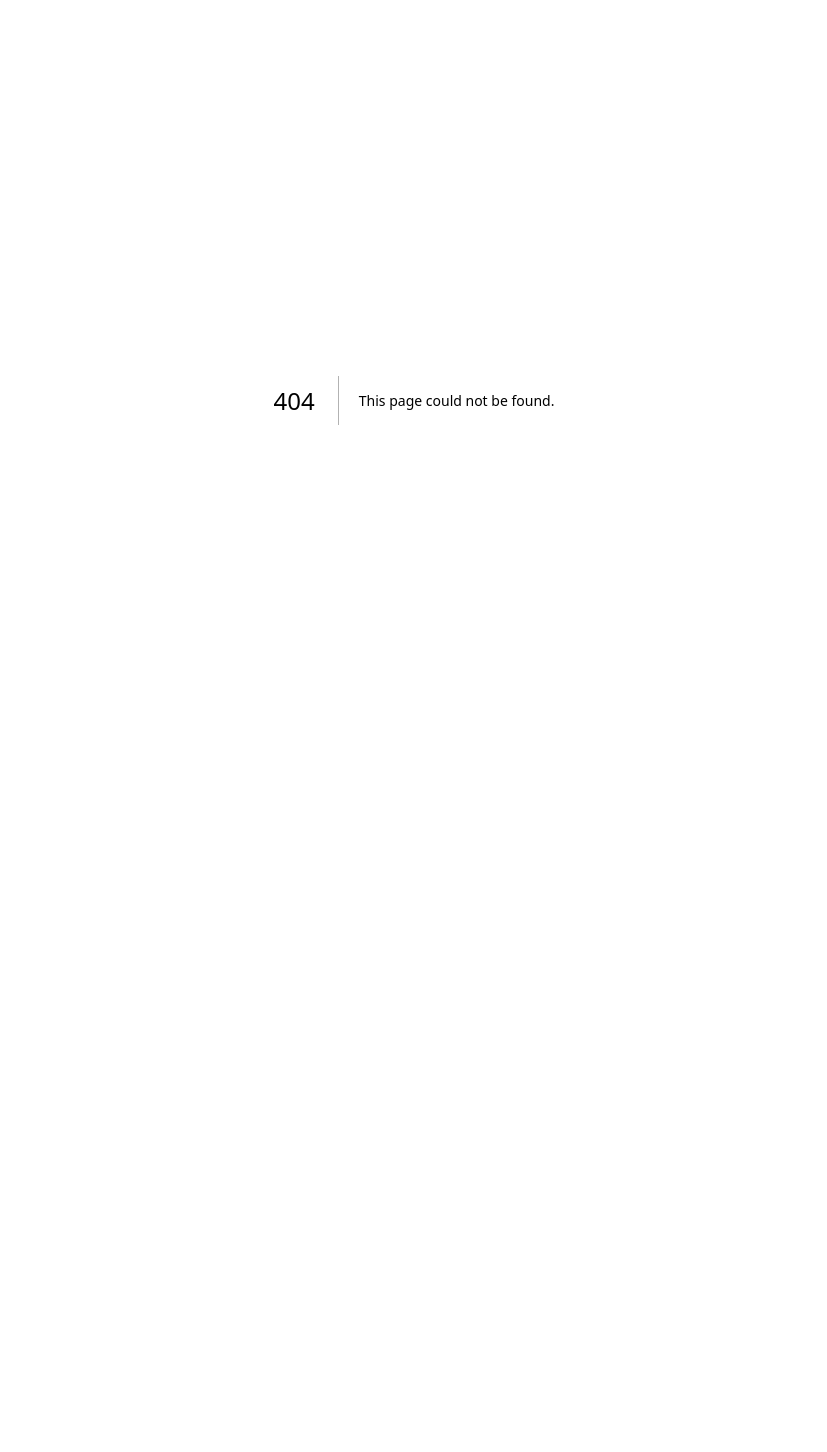
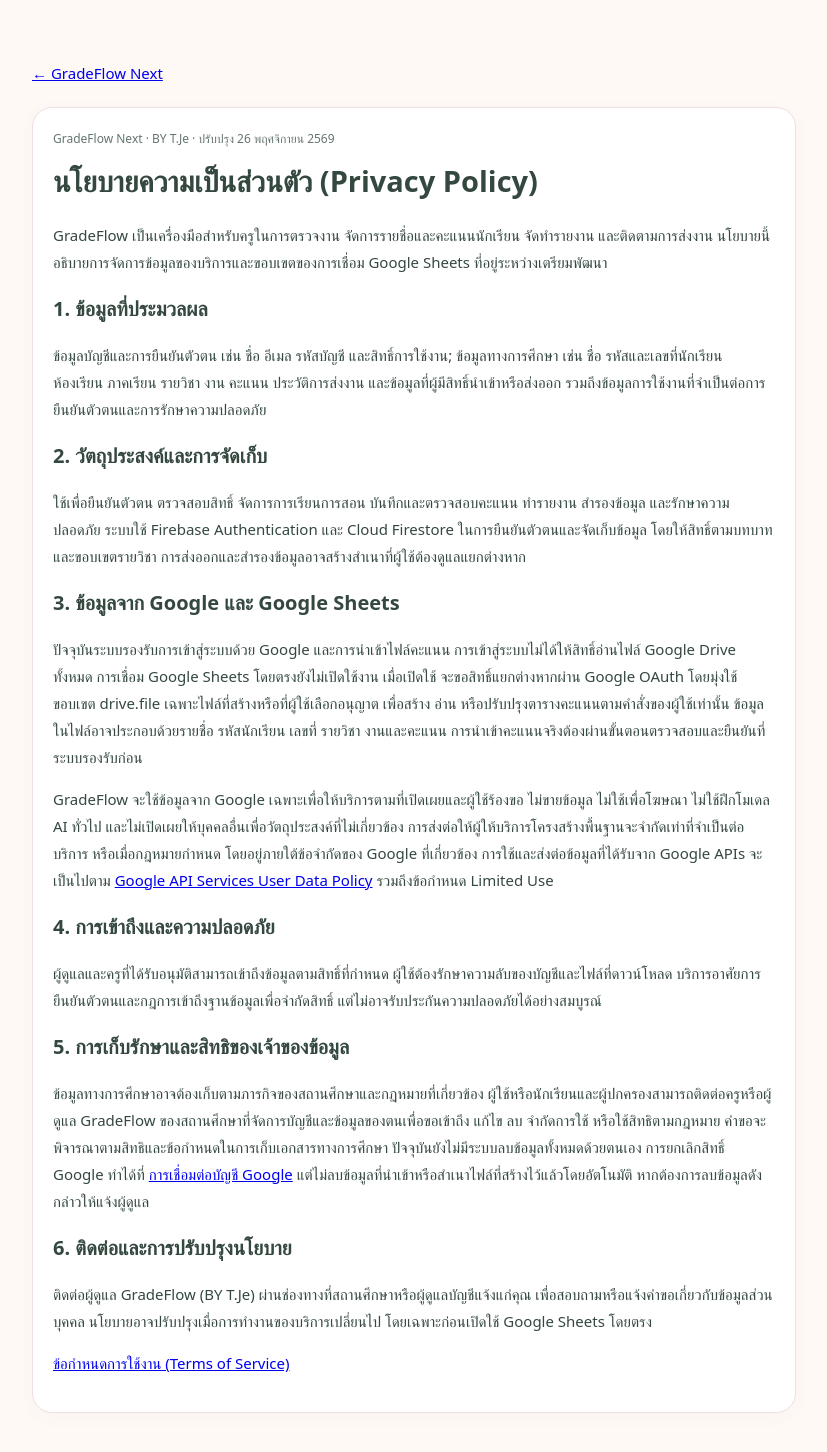
Before and after one commit to Jezang/gradeflow-next, a Next.js app: page /privacy in a window 1280 px wide. Before the commit this address had no page. Shown: the top 1452 px of the page, without its empty margins (226-1053 px from the left). Before the commit the page ends 800 px from the top, so only its background shows below. Built offline with nearby package versions, Linux system fonts and the light colour scheme.

Commit message:
Add public privacy page

```diff
--- /dev/null
+++ b/app/privacy/page.tsx
@@ -0,0 +1,29 @@
+import type { Metadata } from 'next';
+import Link from 'next/link';
+
+export const metadata: Metadata = {title:'นโยบายความเป็นส่วนตัว | GradeFlow Next',description:'การจัดการข้อมูลส่วนบุคคลและข้อมูลจาก Google ของ GradeFlow'};
+
+export default function PrivacyPage(){
+ return <main style={{maxWidth:820,margin:'32px auto',lineHeight:1.8}}>
+  <Link href="/">← GradeFlow Next</Link>
+  <article className="panel" style={{marginTop:20}}>
+   <small>GradeFlow Next · BY T.Je · ปรับปรุง 26 พฤศจิกายน 2569</small>
+   <h1>นโยบายความเป็นส่วนตัว (Privacy Policy)</h1>
+   <p>GradeFlow เป็นเครื่องมือสำหรับครูในการตรวจงาน จัดการรายชื่อและคะแนนนักเรียน จัดทำรายงาน และติดตามการส่งงาน นโยบายนี้อธิบายการจัดการข้อมูลของบริการและขอบเขตของการเชื่อม Google Sheets ที่อยู่ระหว่างเตรียมพัฒนา</p>
+   <h2>1. ข้อมูลที่ประมวลผล</h2>
+   <p>ข้อมูลบัญชีและการยืนยันตัวตน เช่น ชื่อ อีเมล รหัสบัญชี และสิทธิ์การใช้งาน; ข้อมูลทางการศึกษา เช่น ชื่อ รหัสและเลขที่นักเรียน ห้องเรียน ภาคเรียน รายวิชา งาน คะแนน ประวัติการส่งงาน และข้อมูลที่ผู้มีสิทธิ์นำเข้าหรือส่งออก รวมถึงข้อมูลการใช้งานที่จำเป็นต่อการยืนยันตัวตนและการรักษาความปลอดภัย</p>
+   <h2>2. วัตถุประสงค์และการจัดเก็บ</h2>
+   <p>ใช้เพื่อยืนยันตัวตน ตรวจสอบสิทธิ์ จัดการการเรียนการสอน บันทึกและตรวจสอบคะแนน ทำรายงาน สำรองข้อมูล และรักษาความปลอดภัย ระบบใช้ Firebase Authentication และ Cloud Firestore ในการยืนยันตัวตนและจัดเก็บข้อมูล โดยให้สิทธิ์ตามบทบาทและขอบเขตรายวิชา การส่งออกและสำรองข้อมูลอาจสร้างสำเนาที่ผู้ใช้ต้องดูแลแยกต่างหาก</p>
+   <h2>3. ข้อมูลจาก Google และ Google Sheets</h2>
+   <p>ปัจจุบันระบบรองรับการเข้าสู่ระบบด้วย Google และการนำเข้าไฟล์คะแนน การเข้าสู่ระบบไม่ได้ให้สิทธิ์อ่านไฟล์ Google Drive ทั้งหมด การเชื่อม Google Sheets โดยตรงยังไม่เปิดใช้งาน เมื่อเปิดใช้ จะขอสิทธิ์แยกต่างหากผ่าน Google OAuth โดยมุ่งใช้ขอบเขต drive.file เฉพาะไฟล์ที่สร้างหรือที่ผู้ใช้เลือกอนุญาต เพื่อสร้าง อ่าน หรือปรับปรุงตารางคะแนนตามคำสั่งของผู้ใช้เท่านั้น ข้อมูลในไฟล์อาจประกอบด้วยรายชื่อ รหัสนักเรียน เลขที่ รายวิชา งานและคะแนน การนำเข้าคะแนนจริงต้องผ่านขั้นตอนตรวจสอบและยืนยันที่ระบบรองรับก่อน</p>
+   <p>GradeFlow จะใช้ข้อมูลจาก Google เฉพาะเพื่อให้บริการตามที่เปิดเผยและผู้ใช้ร้องขอ ไม่ขายข้อมูล ไม่ใช้เพื่อโฆษณา ไม่ใช้ฝึกโมเดล AI ทั่วไป และไม่เปิดเผยให้บุคคลอื่นเพื่อวัตถุประสงค์ที่ไม่เกี่ยวข้อง การส่งต่อให้ผู้ให้บริการโครงสร้างพื้นฐานจะจำกัดเท่าที่จำเป็นต่อบริการ หรือเมื่อกฎหมายกำหนด โดยอยู่ภายใต้ข้อจำกัดของ Google ที่เกี่ยวข้อง การใช้และส่งต่อข้อมูลที่ได้รับจาก Google APIs จะเป็นไปตาม <a href="https://developers.google.com/terms/api-services-user-data-policy">Google API Services User Data Policy</a> รวมถึงข้อกำหนด Limited Use</p>
+   <h2>4. การเข้าถึงและความปลอดภัย</h2>
+   <p>ผู้ดูแลและครูที่ได้รับอนุมัติสามารถเข้าถึงข้อมูลตามสิทธิ์ที่กำหนด ผู้ใช้ต้องรักษาความลับของบัญชีและไฟล์ที่ดาวน์โหลด บริการอาศัยการยืนยันตัวตนและกฎการเข้าถึงฐานข้อมูลเพื่อจำกัดสิทธิ์ แต่ไม่อาจรับประกันความปลอดภัยได้อย่างสมบูรณ์</p>
+   <h2>5. การเก็บรักษาและสิทธิของเจ้าของข้อมูล</h2>
+   <p>ข้อมูลทางการศึกษาอาจต้องเก็บตามภารกิจของสถานศึกษาและกฎหมายที่เกี่ยวข้อง ผู้ใช้หรือนักเรียนและผู้ปกครองสามารถติดต่อครูหรือผู้ดูแล GradeFlow ของสถานศึกษาที่จัดการบัญชีและข้อมูลของตนเพื่อขอเข้าถึง แก้ไข ลบ จำกัดการใช้ หรือใช้สิทธิตามกฎหมาย คำขอจะพิจารณาตามสิทธิและข้อกำหนดในการเก็บเอกสารทางการศึกษา ปัจจุบันยังไม่มีระบบลบข้อมูลทั้งหมดด้วยตนเอง การยกเลิกสิทธิ์ Google ทำได้ที่ <a href="https://myaccount.google.com/connections">การเชื่อมต่อบัญชี Google</a> แต่ไม่ลบข้อมูลที่นำเข้าหรือสำเนาไฟล์ที่สร้างไว้แล้วโดยอัตโนมัติ หากต้องการลบข้อมูลดังกล่าวให้แจ้งผู้ดูแล</p>
+   <h2>6. ติดต่อและการปรับปรุงนโยบาย</h2>
+   <p>ติดต่อผู้ดูแล GradeFlow (BY T.Je) ผ่านช่องทางที่สถานศึกษาหรือผู้ดูแลบัญชีแจ้งแก่คุณ เพื่อสอบถามหรือแจ้งคำขอเกี่ยวกับข้อมูลส่วนบุคคล นโยบายอาจปรับปรุงเมื่อการทำงานของบริการเปลี่ยนไป โดยเฉพาะก่อนเปิดใช้ Google Sheets โดยตรง</p>
+   <p><Link href="/terms">ข้อกำหนดการใช้งาน (Terms of Service)</Link></p>
+  </article>
+ </main>;
+}
```
